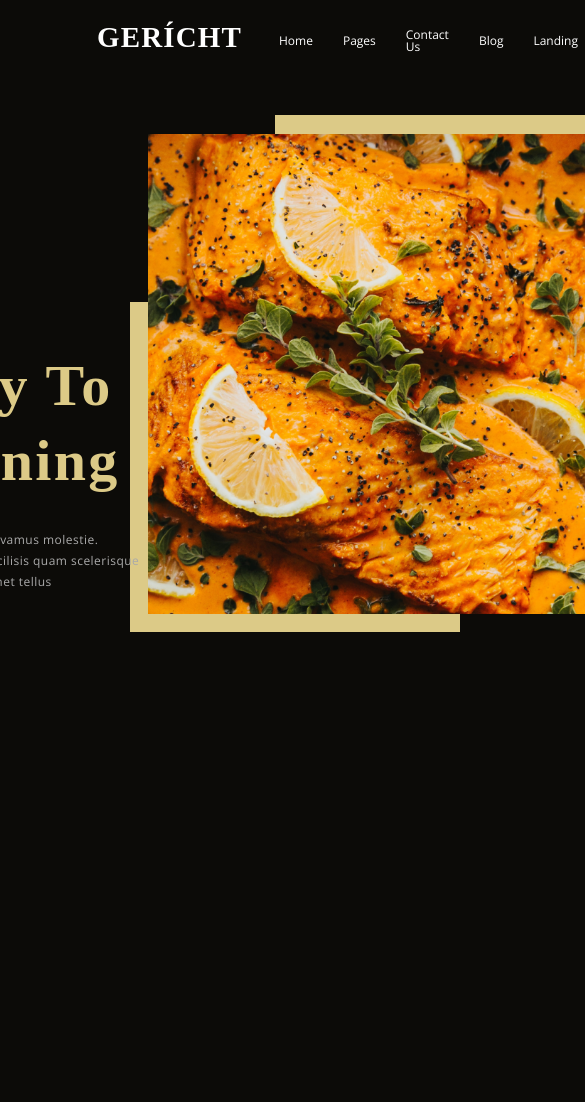
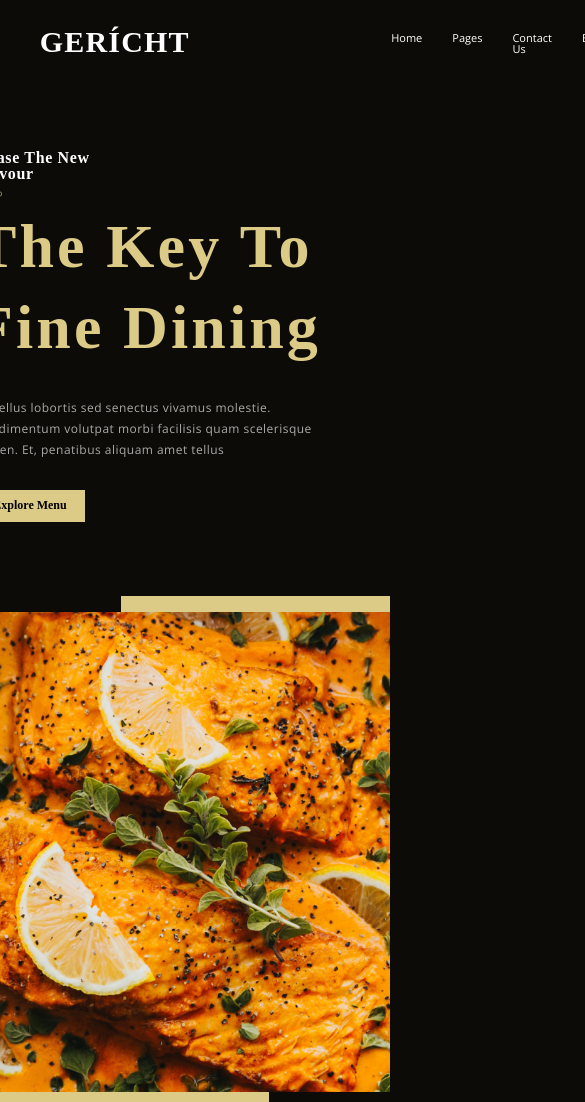
Before and after one commit to iamifechi/nexus-restaurant, a Gatsby site: page / in a window 390 px wide. Shown: the top 1102 px of the page, 585 px wide, since content can reach past the window. Before the commit the page ends 844 px from the top, so only its background shows below. Built offline with nearby package versions, Linux system fonts and the light colour scheme; Gatsby itself is replaced by a stand-in of ours; a web font is replaced by a local one.

Commit message:
WIP hero resizing and responsiveness

```diff
--- a/src/components/animations/HeroImage.js
+++ b/src/components/animations/HeroImage.js
@@ -16,10 +16,12 @@ const Wrapper = styled.div`
   height: 100%;
   max-width: 667px;
 
+
+
   .mockup1 {
     position: relative;
-    display:block;
-    top: -35px;
+    display: block;
+    top: -10px;
     width: 440px;
     height: 480px;
     background: url("/images/images/khloe-arledge-ND3edEmzcdQ-unsplash.png");
@@ -28,42 +30,29 @@ const Wrapper = styled.div`
 
     &:before {
       position: absolute;
-      content:"";
-      top:-4%;
-      right:-4%;
+      content: "";
+      /* top: -4%;
+      right: -4%; */
+      top: -16px;
+      right: -16px;
       z-index: -1;
-      width: 330px;
-      height: 330px;
+      width: 310px;
+      height: 310px;
       background: #dcca87;
     }
     &:after {
       position: absolute;
-      content:"";
-      top: 35%;
-      left: -4%;
+      content: "";
+      /* top: 35%;
+      left: -4%; */
+      top: 187px;
+      left: -16px;
       z-index: -1;
-      width: 330px;
-      height: 330px;
+      width: 310px;
+      height: 310px;
       background: #dcca87;
     }
   }
 
-  /* .mockup2{
-    position:absolute;
-    top:-15%;
-    right:-18%;
-    z-index:0;
-    width:330px;
-    height:330px;
-    background:#DCCA87;
-  }
-  .mockup3{
-    position:absolute;
-    top:39%;
-    left:-4%;
-    z-index:0;
-    width:330px;
-    height:330px;
-    background:#DCCA87;
-  } */
+
 `
--- /dev/null
+++ b/src/components/buttons/ExploreButton.js
@@ -0,0 +1,50 @@
+import React from "react"
+import { Link } from "gatsby"
+import styled from "styled-components"
+import { SmallText } from "../styles/TextStyles"
+
+export default function ExploreButton(props) {
+  const { title } = props
+  return (
+    <Link to="/page-2">
+      <Wrapper>
+        <TextWrapper>
+          <Title>{title || "Explore menu"}</Title>
+        </TextWrapper>
+      </Wrapper>
+    </Link>
+  )
+}
+
+const Wrapper = styled.div`
+  width:110px;
+  min-width:100px;
+  max-width:157px;
+  display:flex;
+  justify-content:center;
+  align-items:center;
+  background:#DCCA87;
+
+  *,
+  &{
+    /* This targets the parent {&} and all children {*} elements */
+    transition: 1s cubic-bezier(0.075, 0.82, 0.165, 1);
+  }
+  :hover{
+    box-shadow: 0px 1px 3px rgba(0, 0, 0, 0.1),
+    0px 30px 60px rgba(23, 0, 102, 0.5),
+    inset 0px 0px 0px 0.5px rgba(255, 255, 255, 0.5);
+    transform:translateY(-3px);
+  }
+`
+const Title = styled(SmallText)`
+  color: black;
+  font-family: Cormorant Upright;
+  font-size:12px;
+  font-style:normal;
+  font-weight:bold;
+  text-transform:captalize;
+  padding:8px;
+`
+
+const TextWrapper = styled.div``
--- a/src/components/layout/Header.js
+++ b/src/components/layout/Header.js
@@ -18,50 +18,55 @@ export default function Header() {
         ))}
       </MenuWrapper>
 
-      <LoginWrapper>
-        <Link to="/login"> Log in </Link>
-        <span>/</span>
-        <Link to="/login"> Registeration </Link>
-      </LoginWrapper>
+      <SecondaryWrapper>
+        <div class="login">
+          <Link to="/login"> Log in </Link>
+          <span>/</span>
+          <Link to="/register"> Registration </Link>
+        </div>
+        <div><Link to="/book"> Book Table </Link></div>
+
+      </SecondaryWrapper>
+
     </Wrapper>
   )
 }
 
+const Wrapper = styled.nav`
+  position: absolute;
+  z-index: 1;
+  top: 1.4em;
+  display: grid;
+  grid-template-columns: 366px auto auto;
+  width: 100%;
+  justify-content: space-between;
+  align-items: flex-start;
+  padding: 0 3.9%;
+  a {
+    color: #ffffff;
+  }
+`
 const Logo = styled.header`
   width: 199px;
   height: 57px;
   font-family: Cormorant Upright;
   font-style: normal;
   font-weight: bold;
-  font-size: calc(100% + 13px);
+  font-size: calc(100% + 14px);
   line-height: 130%;
   letter-spacing: 0.04em;
   text-align: center;
   text-transform: uppercase;
 `
-const Wrapper = styled.nav`
-  position: absolute;
-  z-index: 1;
-  top: 1.2em;
-  display: grid;
-  grid-template-columns: 199px auto auto;
-  width: 100%;
-  justify-content: space-between;
-  align-items: flex-start;
-  padding: 0 70px;
-  a {
-    color: #ffffff;
-  }
-`
-
 const MenuWrapper = styled.div`
   display: grid;
   gap: 10px;
   grid-template-columns: repeat(5, auto);
-  align-items: center;
+  align-items: flex-start;
   justify-content: center;
+
   a {
-    font-size: 12px;
+    font-size: 11px;
     font-weight: normal;
     font-style: normal;
     color: #ffffff;
@@ -83,12 +88,44 @@ const MenuItem = styled.div`
   }
 `
 
-const LoginWrapper = styled.div`
+const SecondaryWrapper = styled.div`
+  padding:0px;
+  position:relative;
+  font-size: 11px;
+  font-weight: normal;
+  font-style: normal;
+  letter-spacing:0.05em;
+  display:flex;
+  justify-content:space-between;
+  align-items:center;
+  /* max-width:364px; */
+
+
+  div{
+    display:flex;
+    justify-content:center;
+    align-items:center;
+    padding:0px 40px;
+    /* margin:0px 20px; */
+    span{
+      color:#ffffff;
+    }
+  }
+
+  .login {
+    position:relative;
+        &:after{
+        position:absolute;
+        content:"";
+        top:5px;
+        left:100%;
+        height:30px;
+        width:1px;
+        background: radial-gradient(50% 50% at 50% 50%, #FFFFFF 58.85%, rgba(255, 255, 255, 0) 100%);
+      }
+    }
   a {
-    font-size: 12px;
-    font-weight: normal;
-    font-style: normal;
-    padding: 10px;
+    padding: 10px 4px;
     transition: 0.5s cubic-bezier(0.075, 0.82, 0.165, 1);
     border-radius: 10px;
     :hover {
@@ -98,4 +135,8 @@ const LoginWrapper = styled.div`
         inset 0px 0px 0px 0.5px rgba(255, 255, 255, 0.2);
     }
   }
+  span {
+    display:flex;
+  }
+
 `
--- a/src/components/sections/Hero.js
+++ b/src/components/sections/Hero.js
@@ -3,7 +3,7 @@ import React from "react"
 import styled from "styled-components"
 import { H1, MediumText } from "../styles/TextStyles"
 import { themes } from "../styles/ColorStyles"
-// import PurchaseButton from "../buttons/PurchaseButton"
+import ExploreButton from "../buttons/ExploreButton"
 // import MockupAnimation from "../animations/MockupAninmations"
 import HeroImage from "../animations/HeroImage"
 
@@ -12,11 +12,12 @@ function Hero() {
     <Wrapper>
       <ContentWrapper>
         <TextWrapper>
-          <Subtitle>
-            Chase the new Flavour <br />
-            <img src="/images/icons/vectorRight.svg" alt="vector" />
-          </Subtitle>
           <Title>
+            <Subtitle>
+              Chase the new Flavour
+              {/* <br /> */}
+              <img src="/images/icons/vectorRight.svg" alt="vector" />
+            </Subtitle>
             The key to
             <br />
             Fine dining
@@ -26,14 +27,10 @@ function Hero() {
             volutpat morbi facilisis quam scelerisque sapien. Et, penatibus
             aliquam amet tellus
           </Description>
-          {/* <PurchaseButton
-            title="Start learning"
-            subtitle="120+ hours of video"
-          /> */}
+          <ExploreButton title="Explore Menu" />
         </TextWrapper>
 
         <HeroImage />
-        {/* <MockupAnimation /> */}
       </ContentWrapper>
     </Wrapper>
   )
@@ -47,20 +44,26 @@ const Wrapper = styled.section`
   justify-content: center;
   align-items: center;
   width: 100%;
-  padding: 169px 0px 0px;
-  /* overflow: hidden; */
+  padding: 150px 0px 0px;
+  overflow: hidden;
 `
 
 const ContentWrapper = styled.div`
   margin: 0 auto;
-  width: 80%;
+  width: 90%;
   max-width: 1300px;
   display: grid;
   gap: 10px;
   grid-template-columns: 1fr 1fr;
   justify-content: center;
   align-items: center;
-  padding: 0px 5% 0px;
+  padding: 0px 12% 0px;
+
+  @media (max-width: 768px) {
+    max-width: 768px;
+    grid-template-columns: 1fr;
+    gap: 100px;
+  }
 `
 const TextWrapper = styled.div`
   display: grid;
@@ -71,38 +74,36 @@ const TextWrapper = styled.div`
 
 const Title = styled(H1)`
   font-family: Cormorant Upright;
-  font-size: calc(100% + 42px);
+  font-size: calc(100% + 46px);
   font-style: normal;
   line-height: 130%;
-  letter-spacing: 0.04em;
+  letter-spacing: 0.05em;
   text-transform: capitalize;
   color: ${themes.dark.text3};
   /* margin:8px 0px 0px; */
 `
 
 const Subtitle = styled.span`
- font-family: Cormorant Upright;
- font-size: 16px;
- font-weight: bold;
-  font-style: normal;
-  line-height: 130%;
+  font-size: 16px;
+  font-weight: bold;
   letter-spacing: 0.04em;
   color: #ffffff;
-  width: 163px;
-  display: inline-block;
-  text-transform: capitalize;
-  margin:50px 0px -30px;
+  max-width: 163px;
+  display: flex;
+  flex-direction: column;
+  justify-content: center;
+  line-height: 100%;
 
-  img{
-    width: 32px;
+  img {
+    width: 27px;
     height: 24px;
     color: #dcca87;
   }
 `
 
 const Description = styled(MediumText)`
-  font-style:normal;
-  width:360px;
+  font-style: normal;
+  max-width: 360px;
   font-size: 12px;
   color: #aaaaaa;
   letter-spacing: 0.04em;
```
